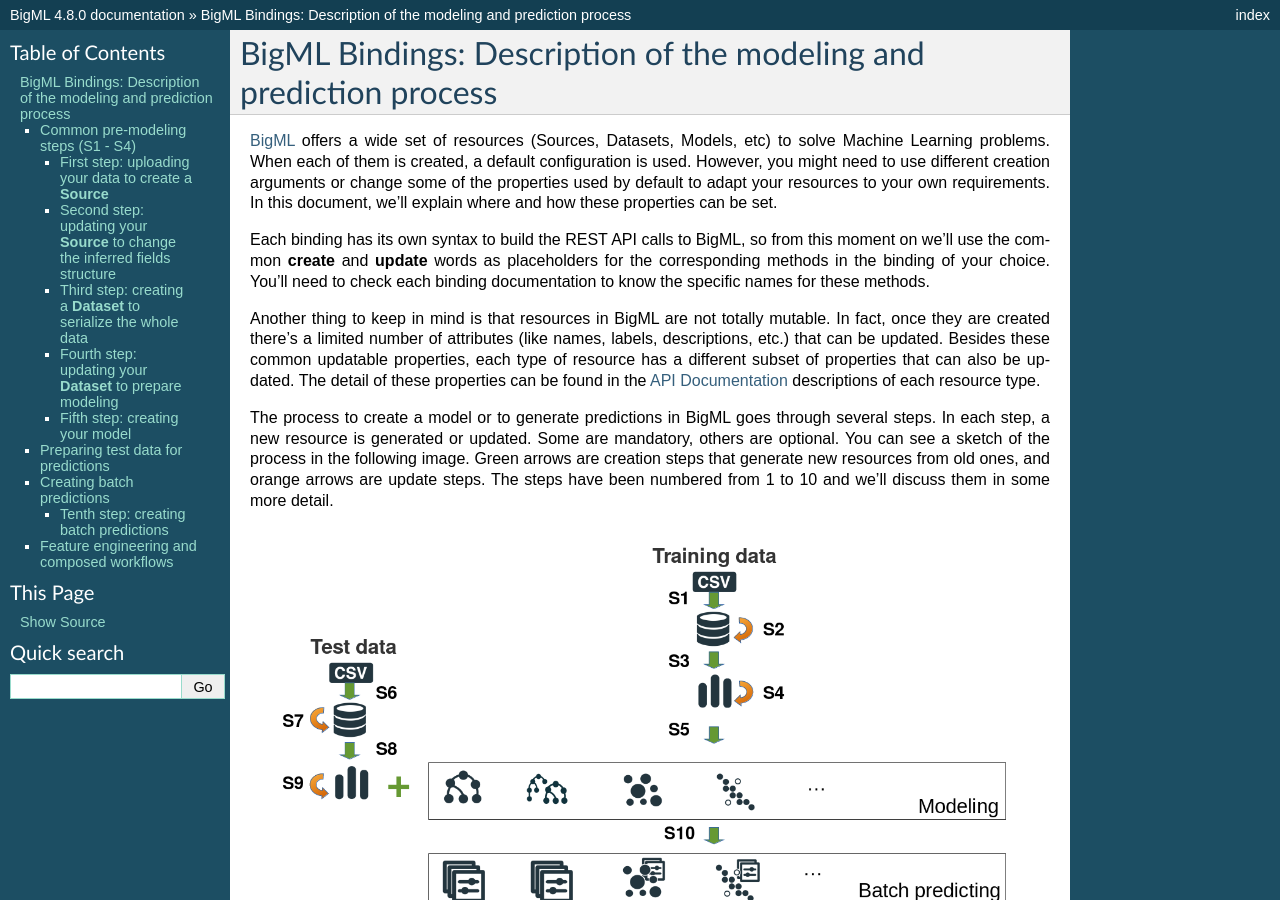
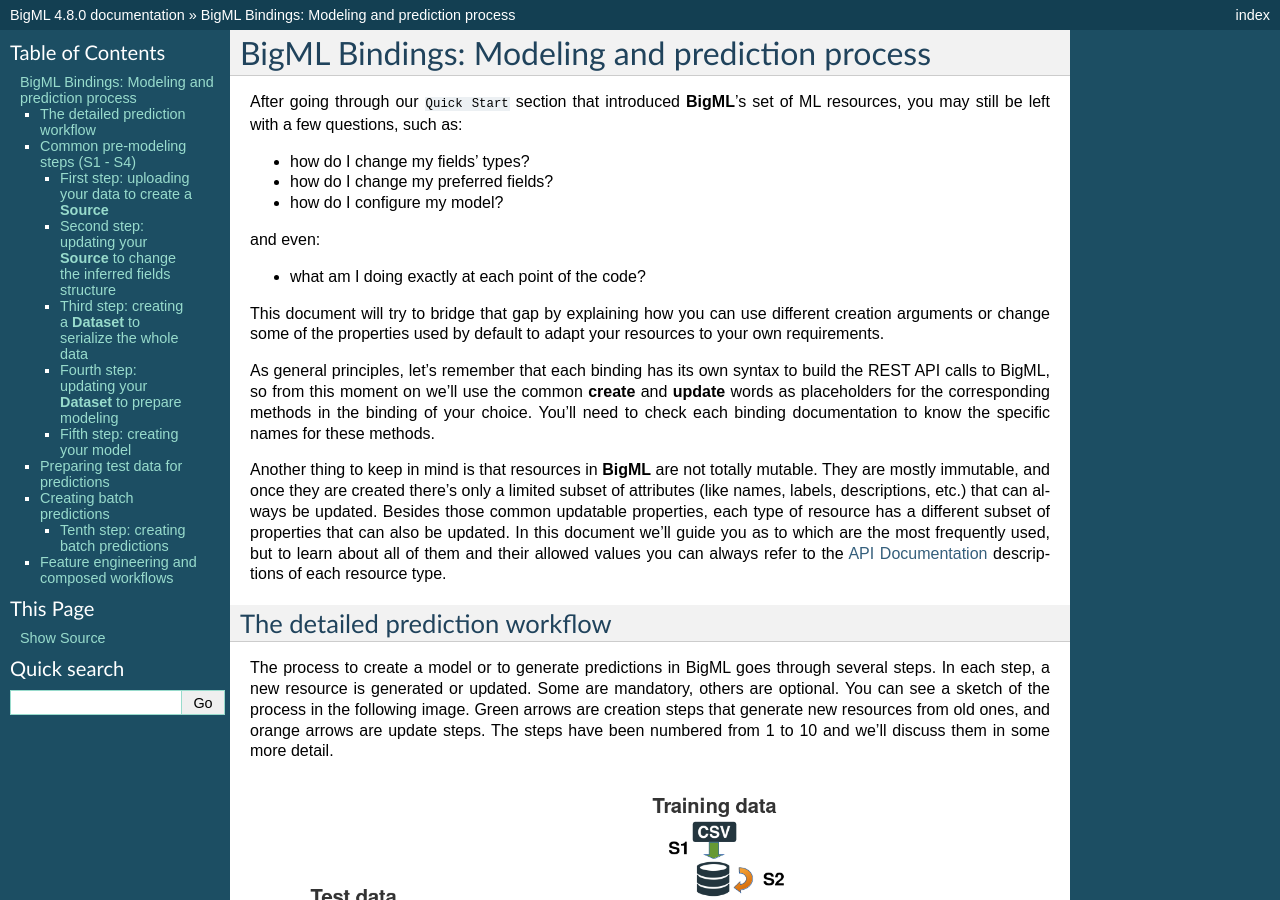
Before and after one commit to bigmlcom/python, a Sphinx documentation site: the page built from docs/api_sketch.rst, in a window 1280 px wide and 900 px high. Built offline with Sphinx 7.4.7, drawn with Linux system fonts in a browser that asks for light colours; some of the changed text lies outside the part shown.

Commit message:
Reprhasing the new prediction workflow document

```diff
--- a/docs/api_sketch.rst
+++ b/docs/api_sketch.rst
@@ -1,31 +1,44 @@
-BigML Bindings: Description of the modeling and prediction process
-==================================================================
+BigML Bindings: Modeling and prediction process
+===============================================
 
-`BigML <https://bigml.com>`_ offers a wide set of resources (Sources,
-Datasets, Models, etc) to
-solve Machine Learning problems. When each of them is created, a
-default configuration is used.
-However, you might need to use different creation arguments or change
-some of the properties used by default to adapt your resources
-to your own requirements.
-In this document,
-we'll explain where and how these properties can be set.
+After going through our ``Quick Start`` section that introduced
+**BigML**’s set of ML resources, you may still be left with a few questions,
+such as:
 
-Each binding has its own syntax to build the REST API calls to BigML, so
+- how do I change my fields' types?
+- how do I change my preferred fields?
+- how do I configure my model?
+
+and even:
+
+- what am I doing exactly at each point of the code?
+
+This document will try to bridge that gap by explaining how you can
+use different creation arguments or change some of the properties used by
+default to adapt your resources to your own requirements.
+
+As general principles, let's remember that each
+binding has its own syntax to build the REST API calls to BigML, so
 from this moment on we'll use the common **create** and **update** words
 as placeholders for the corresponding methods in the binding of your choice.
 You'll need to check each binding documentation to know the specific names for
 these methods.
 
-Another thing to keep in mind is that resources in BigML are not
-totally mutable. In fact, once they are created
-there's a limited number of attributes
-(like names, labels, descriptions, etc.) that can be updated. Besides these
+Another thing to keep in mind is that resources in **BigML** are not
+totally mutable. They are mostly immutable, and once they are created
+there's only a limited subset of attributes
+(like names, labels, descriptions, etc.) that can always be updated.
+Besides those
 common updatable properties, each type of resource has a different subset
 of properties that can also be updated.
-The detail of these properties can be found
-in the `API Documentation <https://bigml.com/api>`_ descriptions of each
+In this document we'll guide you as to which are the most frequently used, but
+to learn about all of them and their allowed values
+you can always refer to
+the `API Documentation <https://bigml.com/api>`_ descriptions of each
 resource type.
+
+The detailed prediction workflow
+--------------------------------
 
 The process to create a model or to generate predictions in BigML goes through
 several steps. In each step, a new resource is generated or updated. Some are
```
